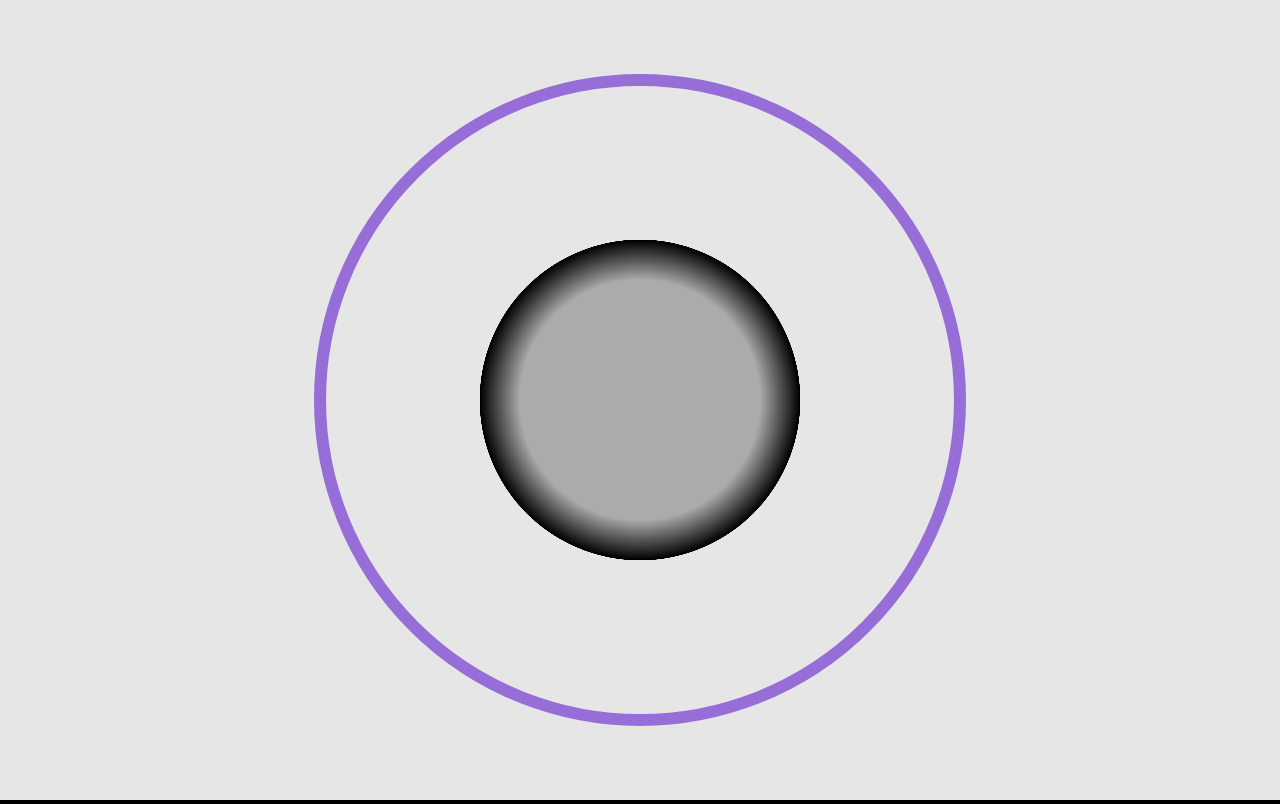
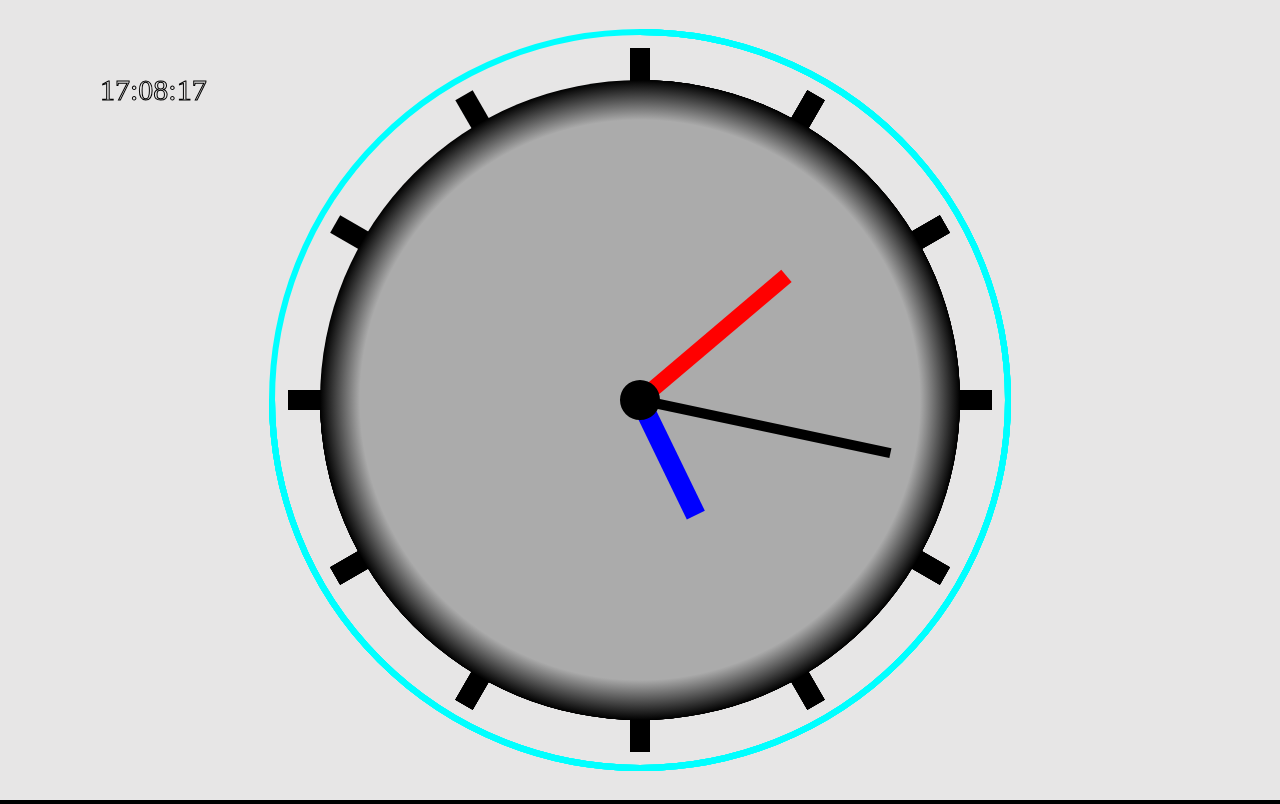
Before and after one commit to THZSummer/nilufar.love, a plain HTML site: page clock/index.html in a window 1280 px wide. Drawn offline with Linux system fonts and the light colour scheme.

Commit message:
clock base func complete

```diff
--- a/clock/index.html
+++ b/clock/index.html
@@ -30,6 +30,7 @@
 <body>
 	<canvas id="draw" ondblclick="fullscreen();"></canvas>
 </body>
+
 <script>
 	function fullscreen() {
 		if (document.fullscreenElement ||
@@ -70,9 +71,63 @@
 	var count = 0;
 	var width = 0;
 	var height = 0;
+	var r = 0;
 
-	init();
-	drawClockPanel();
+	var pc = document.createElement('canvas');
+	var pctx = pc.getContext("2d");
+
+	var hc = document.createElement('canvas');
+	var hctx = hc.getContext("2d");
+
+	var mc = document.createElement('canvas');
+	var mctx = mc.getContext("2d");
+
+	var sc = document.createElement('canvas');
+	var sctx = sc.getContext("2d");
+
+	var run;
+
+	function start() {
+		init();
+		drawClockPanel();
+		clearInterval(run);
+		var hr = true;
+		var mr = true;
+		var sr = true;
+		run = setInterval(() => {
+			ctx.clearRect(-width / 2, -height / 2, width, height);
+			ctx.drawImage(pc, 0, 0, width, height);
+			var today = new Date();
+			var h = today.getHours();
+			var m = today.getMinutes();
+			var s = today.getSeconds();
+
+			var text = h + ":" + (m < 10 ? "0" : "") + m + ":" + (s < 10 ? "0" : "") + s;
+			ctx.strokeText(text, 100, 100);
+			if (hr) {
+				hctx.rotate(((h % 12 * 60 + m) * 60 + s - 1) * Math.PI / 21600);
+				hr = false;
+			}
+			drawHours();
+			if (mr) {
+				mctx.rotate((m * 60 + s - 1) * Math.PI / 1800);
+				mr = false;
+			}
+			drawMinutes();
+			if (sr) {
+				sctx.rotate((s - 1) * Math.PI / 30);
+				sr = false;
+			}
+			drawSeconds();
+			ctx.drawImage(hc, 0, 0, width, height);
+			ctx.drawImage(mc, 0, 0, width, height);
+			ctx.drawImage(sc, 0, 0, width, height);
+			ctx.arc(width / 2, height / 2, 20, 0, Math.PI * 2, true);
+			ctx.fill();
+		}, 1000);
+	}
+
+	start();
 
 	function init() {
 		c.width = c.clientWidth;
@@ -80,61 +135,70 @@
 
 		width = c.width;
 		height = c.height;
-		// drawClockPanel();
+
+		ctx.font = "30px Times New Roman";
+
+		r = Math.min(width, height) * 0.4;
+
+		pc.width = width;
+		pc.height = height;
+		pctx.translate(width / 2, height / 2);
+
+		hc.width = width;
+		hc.height = height;
+		hctx.translate(width / 2, height / 2);
+
+		mc.width = width;
+		mc.height = height;
+		mctx.translate(width / 2, height / 2);
+
+		sc.width = width;
+		sc.height = height;
+		sctx.translate(width / 2, height / 2);
 	}
 
-	window.onresize = function (e) {
-		let xS = c.clientWidth / width;
-		let yS = c.clientHeight / height;
-		let data = ctx.getImageData(0, 0, width, height);
-		init();
-		ctx.scale(xS, yS);
-		ctx.putImageData(data, 0, 0);
+	window.onresize = start;
+
+	function drawHours() {
+		hctx.fillStyle = "blue";
+		hctx.clearRect(-width / 2, -height / 2, width, height);
+		hctx.rotate(Math.PI / 21600);
+		hctx.fillRect(-10, -r * 0.4, 20, r * 0.4);
 	}
 
-	function randomColor() {
-		let r = Math.round(Math.random() * Math.pow(10, 3)) % 256;
-		let g = Math.round(Math.random() * Math.pow(10, 3)) % 256;
-		let b = Math.round(Math.random() * Math.pow(10, 3)) % 256;
-		let a = Math.random();
-		return 'rgba(' + r + ',' + g + ',' + b + ',' + a + ')';
+	function drawMinutes() {
+		mctx.fillStyle = "red";
+		mctx.clearRect(-width / 2, -height / 2, width, height);
+		mctx.rotate(Math.PI / 1800);
+		mctx.fillRect(-8, -r * 0.6, 16, r * 0.6);
 	}
 
-	function draw() {
-		ctx.clearRect(0, 0, width, height);
-		ctx.strokeStyle = randomColor();	// 画笔色
-		ctx.fillStyle = randomColor();	// 填充色
-		ctx.beginPath();	// 开始
-		ctx.lineWidth = 12;
-		var r = Math.min(width, height) * 0.4;
-		ctx.arc(width / 2, height / 2, r, 0, Math.PI * 2, true);
-		ctx.closePath();	// 闭合
-		ctx.stroke();	// 绘画
-		ctx.lineWidth = 1;
+	function drawSeconds() {
+		sctx.fillStyle = "black";
+		sctx.clearRect(-width / 2, -height / 2, width, height);
+		sctx.rotate(Math.PI / 30);
+		sctx.fillRect(-5, -r * 0.8, 10, r * 0.8);
 	}
 
 	function drawClockPanel() {
-		ctx.clearRect(0, 0, width, height);
-		ctx.strokeStyle = randomColor();	// 画笔色
-		ctx.fillStyle = randomColor();	// 填充色
-		ctx.beginPath();	// 开始
-		ctx.lineWidth = 12;
-		var r = Math.min(width, height) * 0.4;
-		ctx.arc(width / 2, height / 2, r, 0, Math.PI * 2, true);
-		ctx.closePath();	// 闭合
-		ctx.stroke();	// 绘画
-		ctx.lineWidth = 1;
+		pctx.clearRect(-width / 2, -height / 2, width, height);
+		pctx.strokeStyle = "aqua";	// 画笔色
+		pctx.lineWidth = 6;
+		pctx.arc(0, 0, r * 1.15, 0, Math.PI * 2, true);
+		pctx.stroke();	// 绘画
 
-		var grd = ctx.createRadialGradient(width / 2, height / 2, r / 2 - 40, width / 2, height / 2, r / 2);
+		var grd = pctx.createRadialGradient(0, 0, r - 40, 0, 0, r);
 		grd.addColorStop(0, "#ABABAB");
 		grd.addColorStop(1, "#000000");
-		ctx.fillStyle = grd;
+		pctx.fillStyle = grd;
+		pctx.beginPath();
+		pctx.arc(0, 0, r, 0, Math.PI * 2, true);
+		pctx.closePath();	// 闭合
+		pctx.fill();
+
 		for (let i = 0; i < 12; i++) {
-			var delte = - 1 / 48;
-			ctx.beginPath();
-			ctx.arc(width / 2, height / 2, r / 2, Math.PI * (i * 4 - 1) / 48, Math.PI * (delte + (i * 4 + 1) / 48), true);
-			ctx.closePath();	// 闭合
-			ctx.fill();
+			pctx.fillRect(-10, -r * 1.1, 20, r * 1.1);
+			pctx.rotate(Math.PI / 6);
 		}
 
 	}
```
Also changed, not shown: bubbledance/index.html (added, +163 -0 lines), static/js/ecanvas.js (added, +48 -0 lines).
